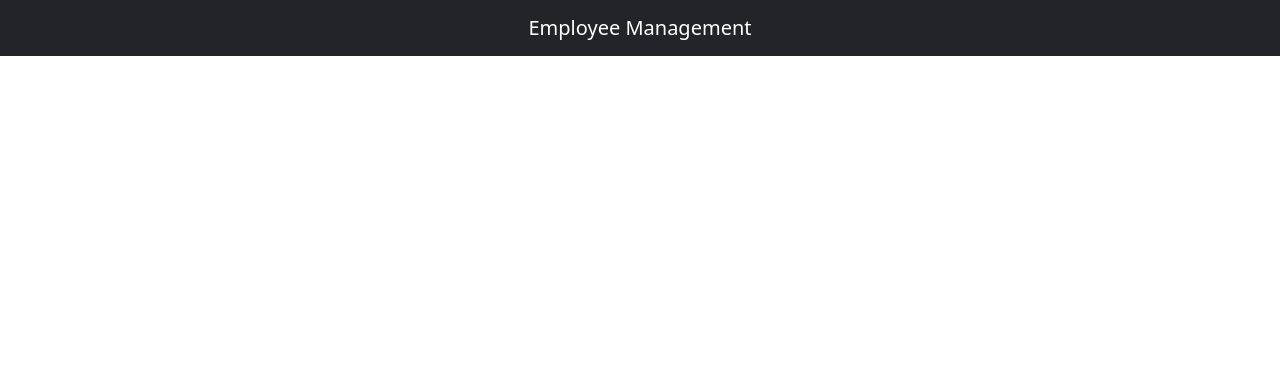
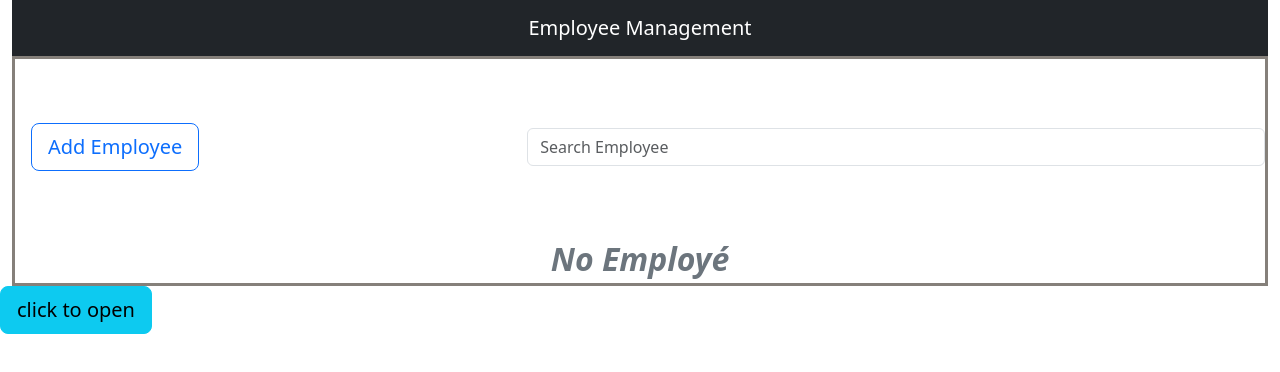
Before and after one commit to ahmedbouzid/employeManageSyteme, an Angular app: page / in a window 1280 px wide. Shown: the top 372 px of the page. Built offline with nearby package versions, Linux system fonts and the light colour scheme.

Commit message:
prepare dialog For employe

```diff
--- a/src/app/app.component.html
+++ b/src/app/app.component.html
@@ -1 +1,95 @@
-<app-header></app-header>
+<div class="container-fluid">
+  <!-- Header -->
+  <app-header></app-header>
+  <main>
+    <!-- Tool bar for search and add -->
+    <div class="toolbar mt-5">
+      <div class="add-employee ">
+        <button class="btn btn-outline-primary btn-lg">Add Employee</button>
+      </div>
+      <div class="search-employe">
+        <input type="search" class="form-control" placeholder="Search Employee">
+      </div>
+    </div>
+    <!-- Display all employees here -->
+    <div class="employee">
+      <div class="row mt-5">
+        <div class="col text-center">
+          <span class="text-secondary fs-2 fw-bold fst-italic">No Employé</span>
+        </div>
+      </div>
+    </div>
+  </main>
+</div>
+ <!-- Button trigger modal -->
+ <button type="button" class="btn btn-info btn-lg" (click)="openModal()">click to open</button>
+ <div class="modal" tabindex="-1" role="dialog"  [ngStyle]="{'display':display}">
+      <div class="modal-dialog" role="document">
+            <div class="modal-content">
+                  <div class="modal-header">
+                        <h4 class="modal-title">Employee information</h4>
+                        <button type="button" class="close" aria-label="Close" (click)="onCloseHandled()"><span aria-hidden="true">&times;</span></button>
+                      </div>
+              <div class="modal-body">
+<form action="">
+  <div class="row">
+    <div class="col">
+      <input type="text" class="form-control" placeholder="First Name">
+    </div>
+    <div class="col">
+      <input type="text" class="form-control" name="" id="" placeholder="Last Name">
+    </div>
+  </div>
+  <!-- Information personnelle -->
+  <div class="row mt-2">
+    <div class="col">
+      <h6 class="text-secondary fst-italic"> Personal Info</h6>
+    </div>
+  </div>
+  <div class="row">
+    <div class="col">
+      <label for="datepicker" class="form-label">Birthday</label>
+      <input type="date" class="form-control" id="datepicker">
+    </div>
+    <div class="col">
+    <div class="row">
+      <label for="gender" class="form-label" >Gender</label>
+    </div>
+
+    <div class="col">
+      <div class="row ">
+
+        <div class="form-check form-check-inline">
+          <input type="radio" class="form-check-input " name="gender" id="male" value="1">
+          <label for="male" class="form-check-label">Male</label>
+
+        </div>
+        <div class="form-check form-check-inline">
+          <input type="radio" class="form-check-input " name="gender" id="female" value="2">
+          <label for="female" class="form-check-label">Female</label>
+
+        </div>
+      </div>
+    </div>
+
+    </div>
+
+    </div>
+    <div class="row mt-3">
+      <div class="col">
+        <select name="" class="form-select">
+<option value=""> Select</option>
+        </select>
+      </div>
+    </div>
+</form>                      </div>
+                  <div class="modal-footer">
+                        <button type="button" class="btn btn-danger" (click)="onCloseHandled()" >Close</button>
+                        <button type="button" class="btn btn-outline-primary" (click)="onCloseHandled()" >ADD</button>
+
+                      </div>
+         </div>
+          </div>
+</div>
+
+<!-- Modal -->
--- a/src/app/app.component.scss
+++ b/src/app/app.component.scss
@@ -0,0 +1,19 @@
+main {
+  width: 100%;
+  border: solid 3px rgb(133, 128, 122);
+}
+.toolbar {
+  display: flex;
+  flex-direction: row;
+
+  align-items: center;
+}
+.add-employee {
+  padding: 1rem;
+  margin-right: 7rem;
+  width: 35%;
+}
+.search-employe {
+  width: 65%;
+  height: fit-content;
+}
--- a/src/app/app.component.ts
+++ b/src/app/app.component.ts
@@ -3,8 +3,20 @@ import { Component } from '@angular/core';
 @Component({
   selector: 'app-root',
   templateUrl: './app.component.html',
-  styleUrls: ['./app.component.scss']
+  styleUrls: ['./app.component.scss' ,
+
+]
 })
 export class AppComponent {
   title = 'EmployeManage';
+  display = "none" ;
+  openModal() {
+    this.display = "block"
+  }
+  onCloseHandled(){
+    this.display = "none"
+  }
+  constructor(){
+
+  }
 }
--- a/src/index.html
+++ b/src/index.html
@@ -6,8 +6,13 @@
   <base href="/">
   <meta name="viewport" content="width=device-width, initial-scale=1">
   <link rel="icon" type="image/x-icon" href="favicon.ico">
+  <link href="https://cdn.jsdelivr.net/npm/bootstrap@5.1.3/dist/css/bootstrap.min.css" rel="stylesheet" integrity="sha384-1BmE4kWBq78iYhFldvKuhfTAU6auU8tT94WrHftjDbrCEXSU1oBoqyl2QvZ6jIW3" crossorigin="anonymous">
+
+  <link href="https://fonts.googleapis.com/css2?family=Poppins:ital,wght@0,100;0,200;0,300;0,400;0,500;0,600;0,700;0,800;0,900;1,100;1,200;1,300;1,400;1,500;1,600;1,700;1,800;1,900&display=swap" rel="stylesheet">
 </head>
 <body>
   <app-root></app-root>
+
+  <script src="https://cdn.jsdelivr.net/npm/bootstrap@5.1.3/dist/js/bootstrap.bundle.min.js" integrity="sha384-ka7Sk0Gln4gmtz2MlQnikT1wXgYsOg+OMhuP+IlRH9sENBO0LRn5q+8nbTov4+1p" crossorigin="anonymous"></script>
 </body>
 </html>
```
